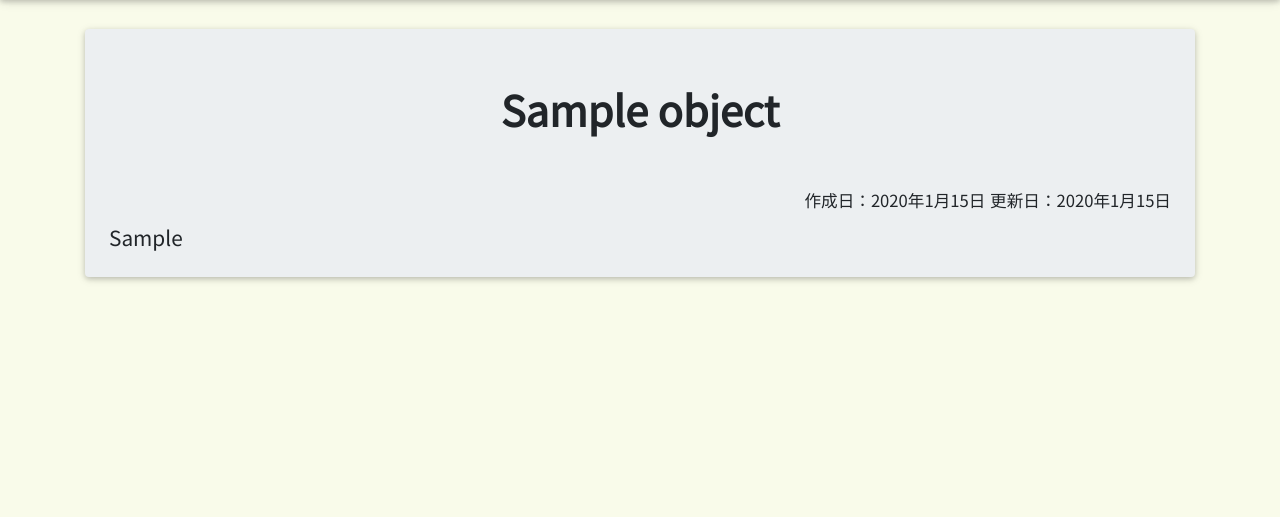
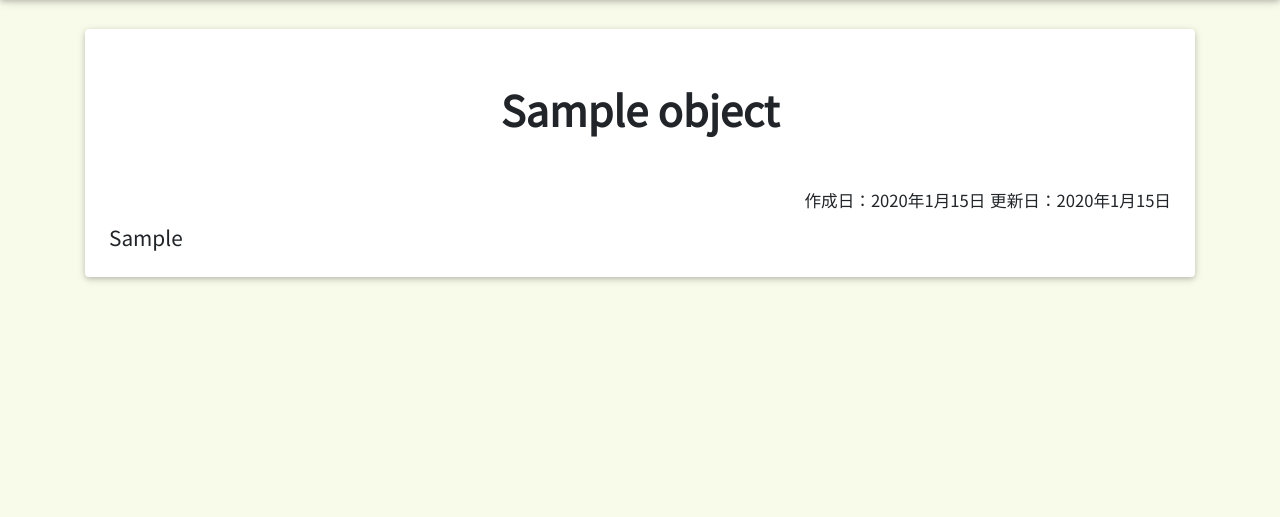
Before and after one commit to cota-eng/pencaseapp-aws-heroku, a Django app: template templates/blog/blog_detail.html in a window 1280 px wide. Shown: the part 71-588 px from the top of the page. Run offline with Django 3.2, Linux system fonts and the light colour scheme; the template is opened without the code that fills it: most values are stand-ins (such as "Sample title", 1, 10 or a date in 2020); some libraries are stand-ins or nearby versions.

Commit message:
ブログページの修正

```diff
--- a/static/style.css
+++ b/static/style.css
@@ -36,18 +36,20 @@ main h2 {
   height: 0;
 }
 .top-title h2{
-    padding: 1rem 2rem;
+  padding: 1rem 2rem;
   border: 3px solid #000;
 }
 /* blog style */
 #blog h2 {
   padding: 1rem 2rem;
   border-left: 4px solid #000;
+  margin:2rem 0;
 }
 #blog ul, #blog ol {
   background: #fcfcfc;/*背景色*/
   padding: 0.5em 0.5em 0.5em 2em;/*ボックス内の余白*/
   border: solid 3px gray;/*線の種類 太さ 色*/
+  margin:2rem 0;
 }
 #blog ul li,#blog ol li {
   line-height: 1.5; /*文の行高*/
--- a/templates/blog/blog_detail.html
+++ b/templates/blog/blog_detail.html
@@ -6,7 +6,7 @@
 {% load static %}
 {% block content %}
 <div id="blog">
-  <div class="card blue-grey lighten-5 px-4 pb-4 pt-2 mb-4">
+    <div class="card white px-4 pb-4 pt-2 mb-4">
         <h1 class="h2-responsive font-weight-bold text-center my-5">{{ object.title }}</h1>
         <div class="text-right mb-2">
             <small>作成日：{{object.created_at|date:"Y年n月j日"}}</small>
```
Lines whose indentation alone changed are shown as unchanged.
